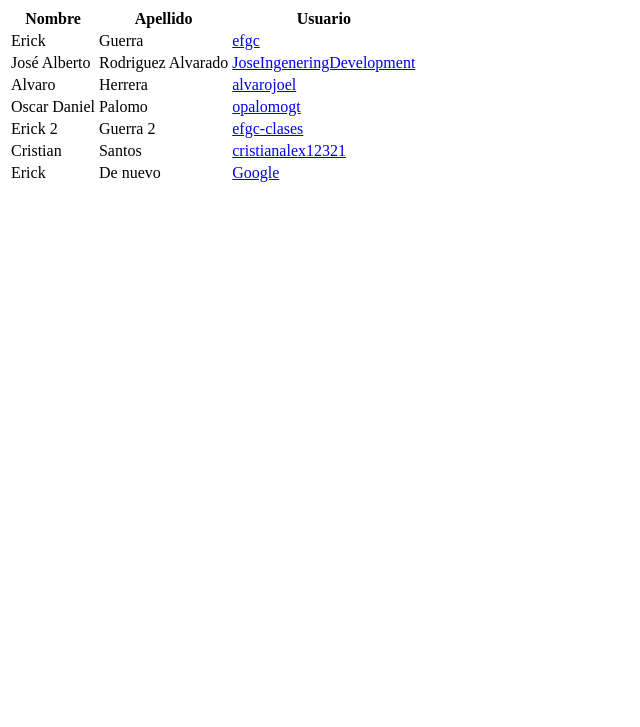
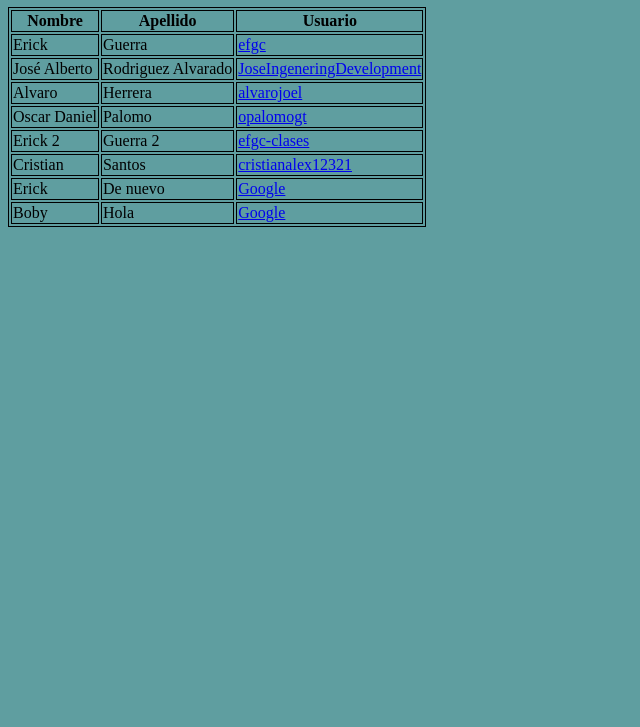
Before and after one commit to efgc/sesion21, a plain HTML site: page index.html in a window 1280 px wide. Shown: the part 73-800 px from the top of the page, without its empty margins (0-640 px from the left). Drawn offline with Linux system fonts and the light colour scheme.

Commit message:
colaboricion de Boby

```diff
--- a/index.html
+++ b/index.html
@@ -6,6 +6,7 @@
     <meta http-equiv="X-UA-Compatible" content="IE=edge">
     <meta name="viewport" content="width=device-width, initial-scale=1.0">
     <title>Listado alumnos</title>
+    <link rel="stylesheet" href="/style/style.css">
 </head>
 
 <body>
@@ -38,7 +39,7 @@
             </tr>
 
 
-<tr>
+            <tr>
                 <td>Oscar Daniel</td>
                 <td>Palomo</td>
                 <td><a href="https://github.com/opalomogt" target="_blank">opalomogt</a></td>
@@ -60,6 +61,11 @@
                 <td>De nuevo</td>
                 <td><a href="https://google.com" target="_blank">Google</a></td>
             </tr>
+            <tr>
+                <td>Boby</td>
+                <td>Hola</td>
+                <td><a href="https://google.com" target="_blank">Google</a></td>
+            </tr>
 
 
         </tbody>
--- /dev/null
+++ b/style/style.css
@@ -0,0 +1,9 @@
+
+
+body{
+    background-color: cadetblue;
+}
+
+table, td, th{
+    border: 1px solid black;
+}
```
